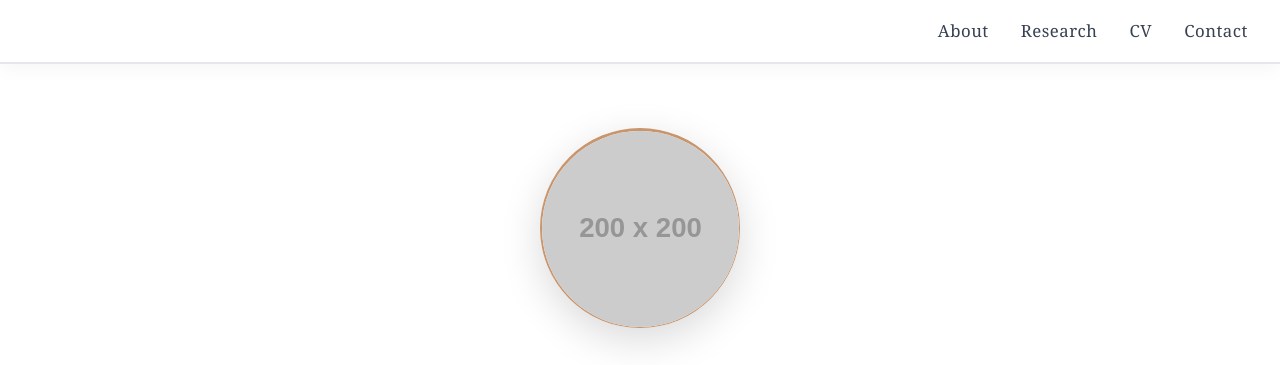
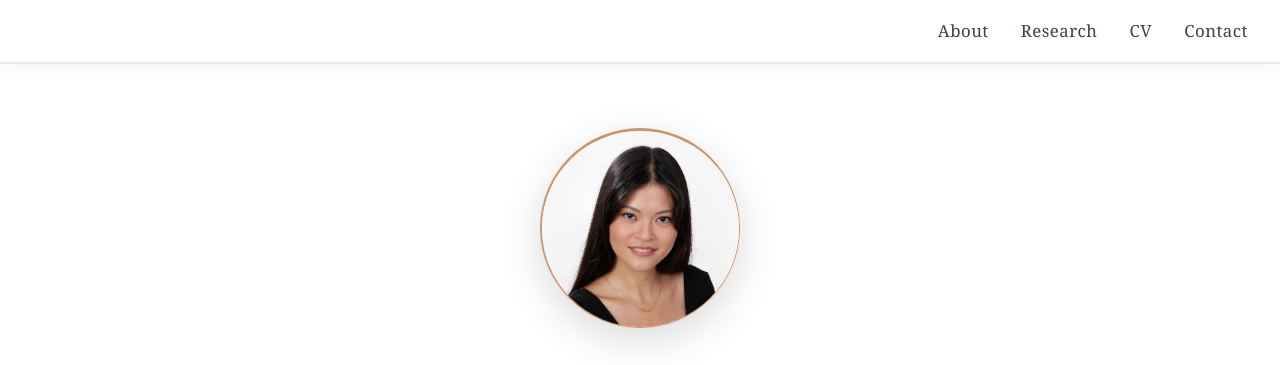
Before and after one commit to mariel-gonzales/github.io, a plain HTML site: page index.html in a window 1280 px wide. Shown: the top 365 px of the page. Drawn offline with Linux system fonts and the light colour scheme; placeholder pictures from the web are drawn by us; a web font is replaced by a local one.

Commit message:
Update index.html

```diff
--- a/index.html
+++ b/index.html
@@ -896,7 +896,7 @@
     <!-- Hero Section -->
     <section class="hero">
         <div class="container">
-            <img src="https://via.placeholder.com/200" alt="Mariel Gonzales" class="profile-image">
+            <img src="profilepic1.jpg" alt="Mariel Gonzales" class="profile-image">
             <h1>Mariel Gonzales</h1>
             <div class="name-divider"></div>
             <a href="#contact" class="cta-button">get in touch</a>
```
